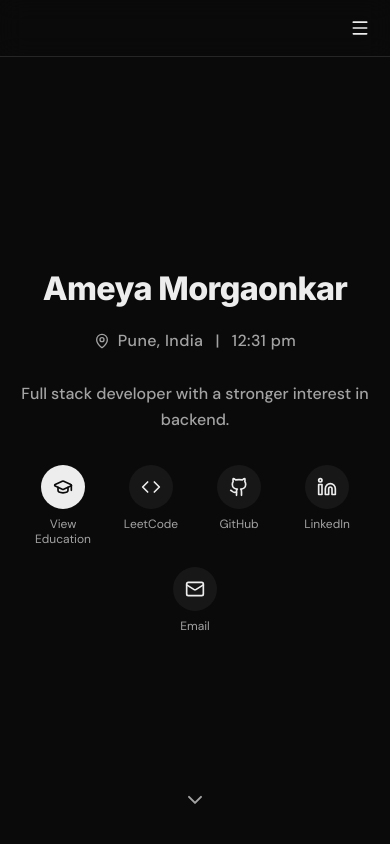
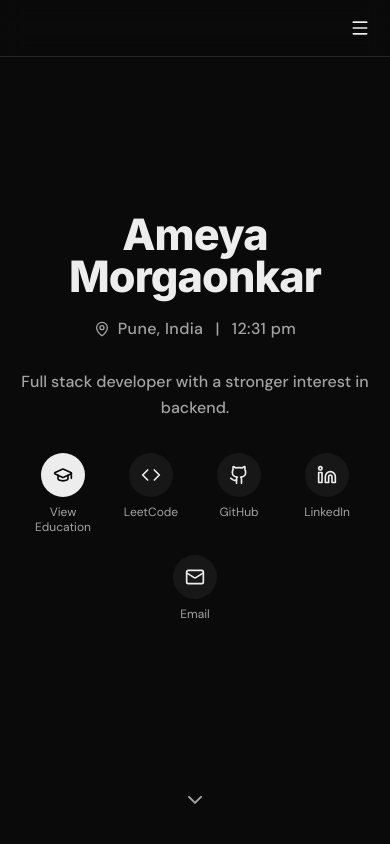
Before and after one commit to AmeyaMorgaonkar/portfolio, a Next.js app: page / in a window 390 px wide. Shown: the top 844 px of the page. Built offline with nearby package versions, Linux system fonts and the light colour scheme.

Commit message:
responsive enhancements

```diff
--- a/src/components/sections/hero.tsx
+++ b/src/components/sections/hero.tsx
@@ -45,7 +45,7 @@ export function HeroSection() {
   }, []);
 
   return (
-    <section className="min-h-[calc(100vh-4rem)] flex flex-col justify-center relative">
+    <section className="min-h-[calc(100vh-4rem)] flex flex-col justify-center pt-2 pb-20 sm:justify-center sm:pt-0 sm:pb-0 relative">
       <motion.div
         initial={{ opacity: 0, y: 20 }}
         animate={{ opacity: 1, y: 0 }}
@@ -54,7 +54,7 @@ export function HeroSection() {
       >
         <h1
           id="hero-name"
-          className={`${inter.className} w-[80vw] max-w-[80vw] min-w-0 text-center whitespace-nowrap text-[clamp(2rem,8.3vw,8.5rem)] leading-[0.95] tracking-[-0.035em] font-extrabold mb-6`}
+          className={`${inter.className} w-[92vw] max-w-[92vw] sm:w-[80vw] sm:max-w-[80vw] min-w-0 text-center whitespace-normal sm:whitespace-nowrap text-[clamp(2.7rem,11vw,8.5rem)] sm:text-[clamp(2rem,8.3vw,8.5rem)] leading-[0.95] tracking-[-0.035em] font-extrabold mb-5 sm:mb-6`}
         >
           Ameya Morgaonkar
         </h1>
```
